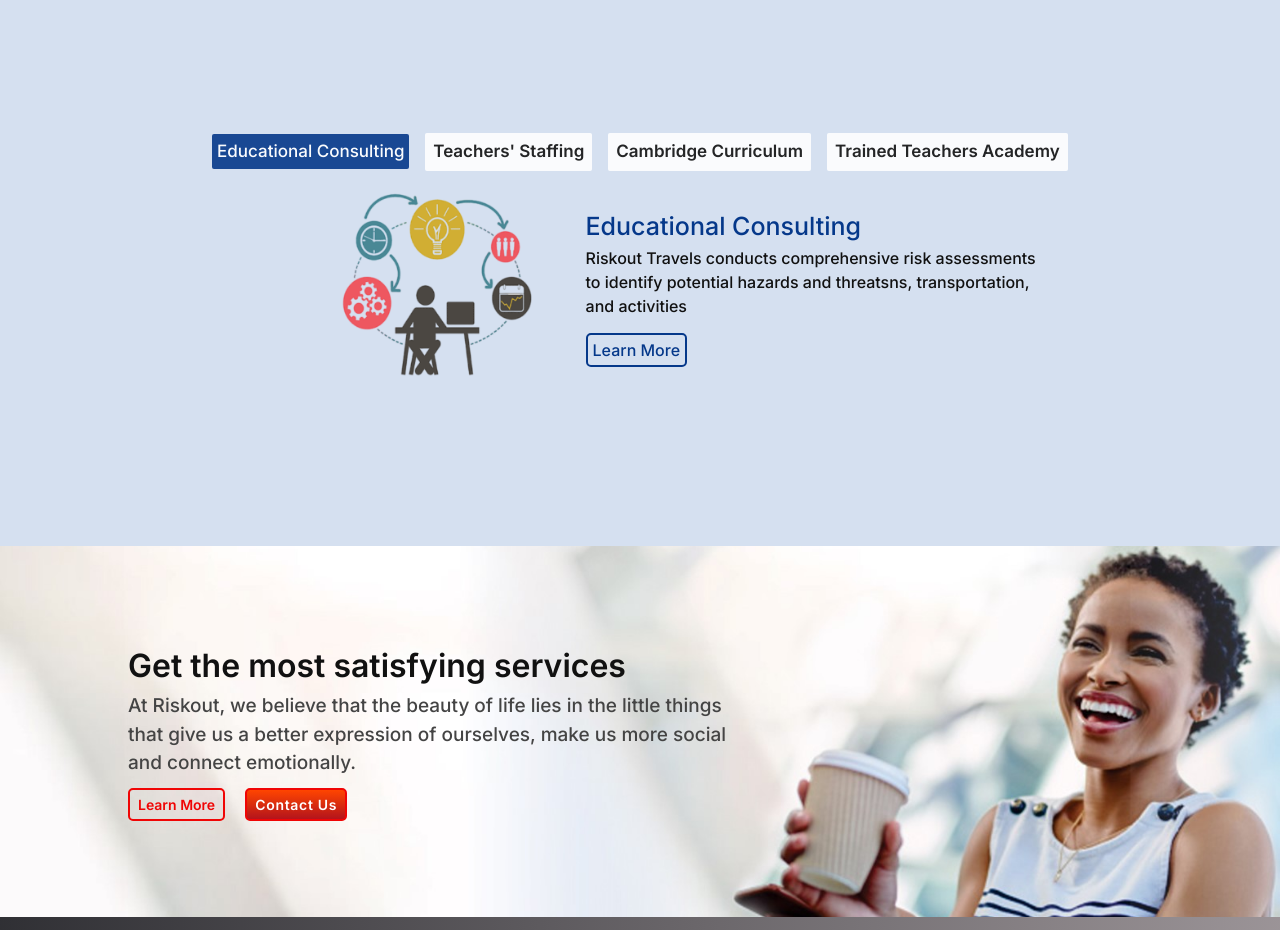
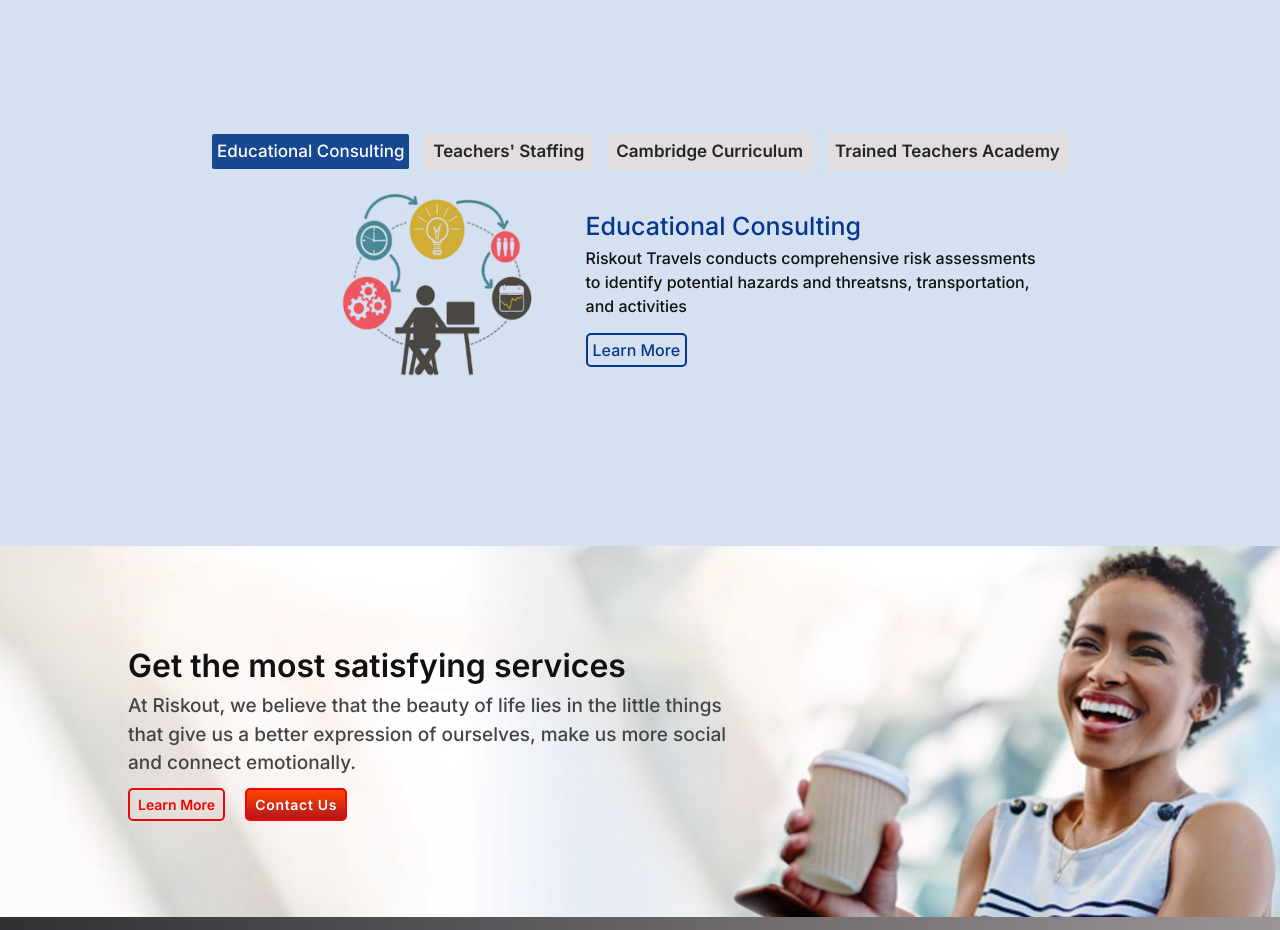
Before and after one commit to VictorKingsHub/consults, a Next.js app: page / in a window 1280 px wide. Shown: the part 2140-3070 px from the top of the page. Built offline with nearby package versions, Linux system fonts and the light colour scheme; grey boxes are pictures that could not be loaded.

Commit message:
question gap added

```diff
--- a/app/components/accordionMenu/AccordionMenu.module.css
+++ b/app/components/accordionMenu/AccordionMenu.module.css
@@ -71,7 +71,7 @@
     cursor: pointer;
     text-align: center;
     color: var(--dark);
-    background-color: var(--white);
+    background-color: var(--whiteDark);
     text-transform: capitalize;
     opacity: .9;
     margin: 0 3px;
--- a/app/globals.css
+++ b/app/globals.css
@@ -15,6 +15,7 @@
   --lightestRed: rgba(240, 5, 5, 0.021);
 
   --white: #FFFFFF;
+  --whiteDark: #e4dddd;
   --light: #F2F5FB;
   --dark: #111111;
   --lightDark: rgb(41, 53, 62);
```
